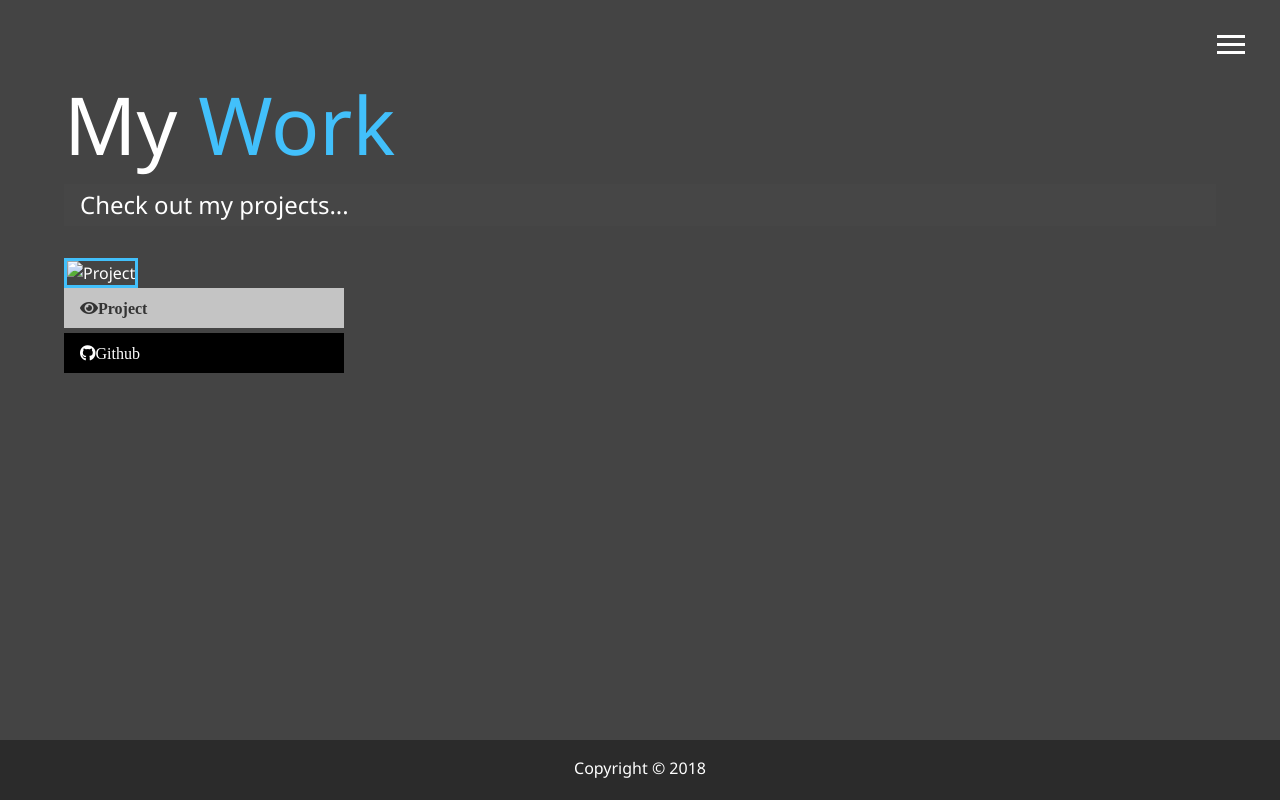
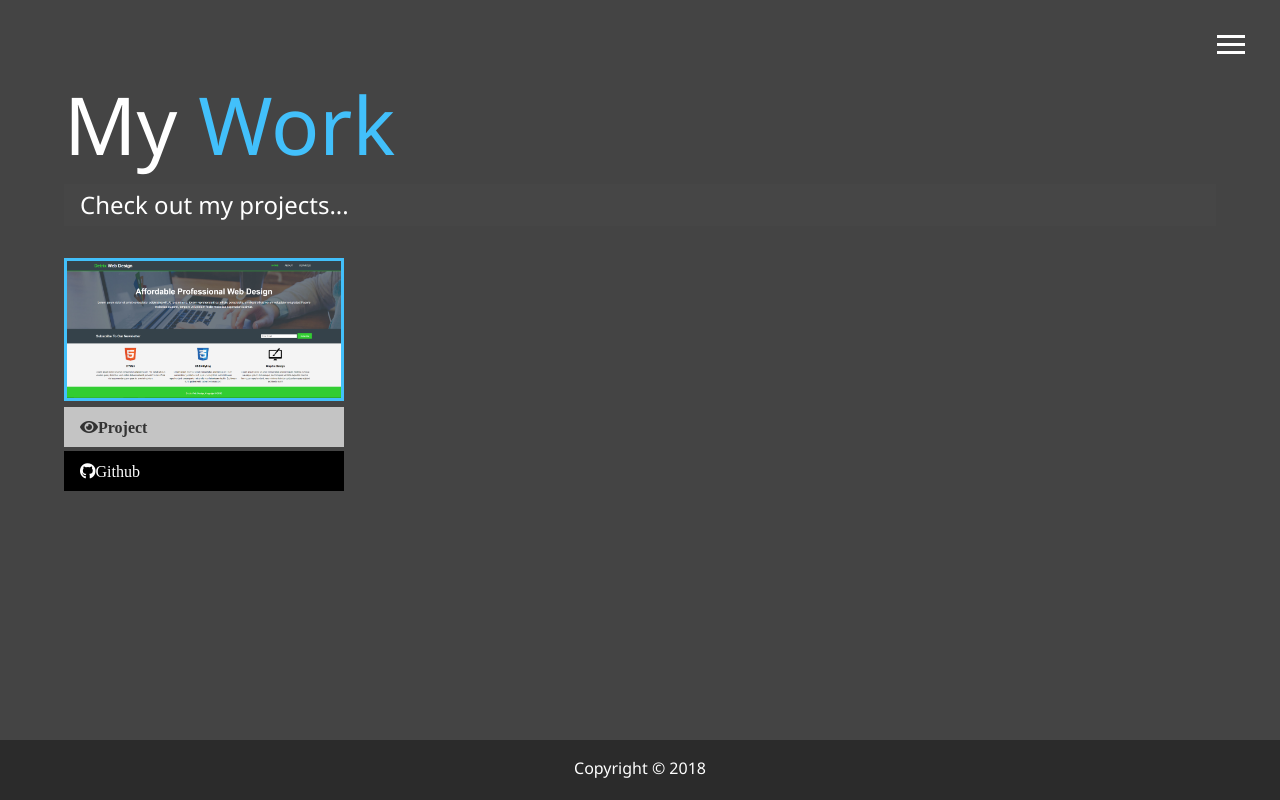
Before and after one commit to SaladinsRevenge/modern_portfolio, a website: page dist/work.html in a window 1280 px wide. Drawn offline with Linux system fonts and the light colour scheme; the site is published under a folder, as on GitHub Pages, so addresses that start at the root find nothing.

Commit message:
fixed file path

```diff
--- a/dist/work.html
+++ b/dist/work.html
@@ -59,7 +59,7 @@
     <div class="projects">
       <div class="items">
         <a href="https://saladinsrevenge.github.io/detrix-website/index.html">
-          <img src="/img/projects/project1.png" alt="Project">
+          <img src="img/projects/project1.png" alt="Project">
         </a>
         <a href="https://saladinsrevenge.github.io/detrix-website/index.html" class="btn-light">
           <i class="fas fa-eye">Project</i>
```
